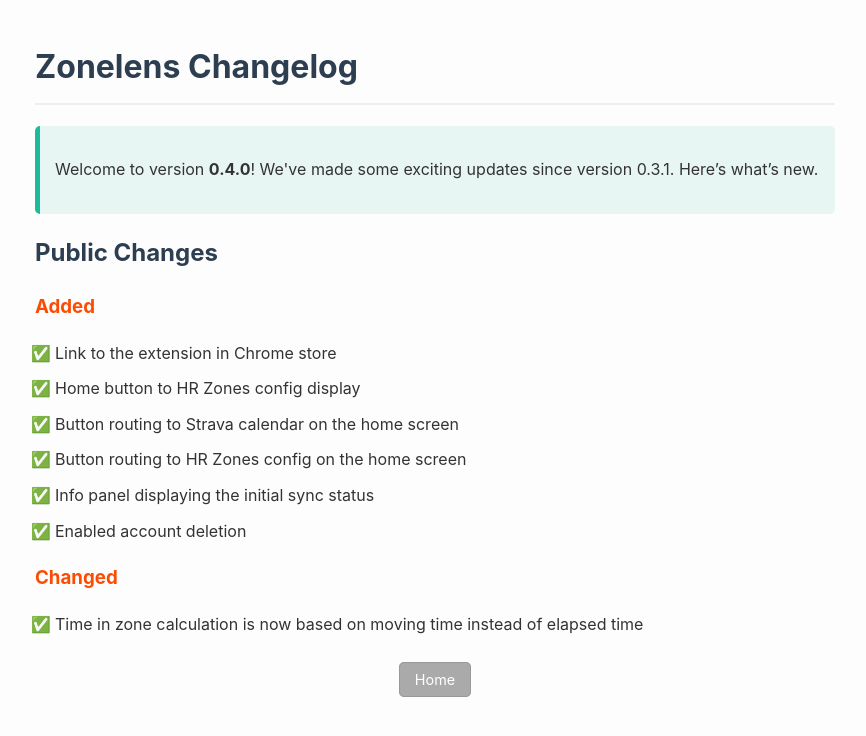
After one commit to stancld/zonelens, a Django app: page /api/changelog/ in a window 1280 px wide. The commit adds this page. Shown: the top 736 px of the page, without its empty margins (205-1071 px from the left). Run offline with Django 5.2, Linux system fonts and the light colour scheme; parts of the project's set-up code (start-up, migrations or seed data) failed here and were passed over.

Commit message:
Introduce Changelog page
* Fix some auth displaying button conditions on the way.

```diff
--- /dev/null
+++ b/backend/api/templates/api/changelog.html
@@ -0,0 +1,91 @@
+<!DOCTYPE html>
+<html lang="en">
+<head>
+    <meta charset="UTF-8">
+    <meta name="viewport" content="width=device-width, initial-scale=1.0">
+    <title>Zonelens Changelog</title>
+    <style>
+        body {
+            font-family: -apple-system, BlinkMacSystemFont, "Segoe UI", Roboto, "Helvetica Neue", Arial, sans-serif;
+            line-height: 1.6;
+            color: #333;
+            max-width: 800px;
+            margin: 0 auto;
+            padding: 20px;
+            background-color: #fdfdfd;
+        }
+        h1, h2, h3 {
+            color: #2c3e50;
+        }
+        h1 {
+            border-bottom: 2px solid #ecf0f1;
+            padding-bottom: 10px;
+        }
+        .version-info {
+            background-color: #e8f6f3;
+            border-left: 5px solid #1abc9c;
+            padding: 15px;
+            margin: 20px 0;
+            border-radius: 5px;
+        }
+        ul {
+            list-style-type: '✅ ';
+            padding-left: 20px;
+        }
+        li {
+            margin-bottom: 10px;
+        }
+        .category {
+            font-weight: bold;
+            color: #FC4C02;
+        }
+        .home-button-container {
+            text-align: center;
+            margin-top: 30px;
+            padding-bottom: 20px;
+        }
+        .home-button {
+            background-color: #aaaaaa;
+            color: #ffffff;
+            border: 1px solid #999999;
+            padding: 8px 15px;
+            font-size: 0.9em;
+            border-radius: 5px;
+            cursor: pointer;
+            text-decoration: none;
+            transition: opacity 0.2s;
+        }
+        .home-button:hover {
+            opacity: 0.85;
+        }
+    </style>
+</head>
+<body>
+    <h1>Zonelens Changelog</h1>
+    <div class="version-info">
+        <p>Welcome to version <strong>0.4.0</strong>! We've made some exciting updates since version 0.3.1. Here’s what’s new.</p>
+    </div>
+
+    <h2>Public Changes</h2>
+
+    <h3><span class="category">Added</span></h3>
+    <ul>
+        <li>Link to the extension in Chrome store</li>
+        <li>Home button to HR Zones config display</li>
+        <li>Button routing to Strava calendar on the home screen</li>
+        <li>Button routing to HR Zones config on the home screen</li>
+        <li>Info panel displaying the initial sync status</li>
+        <li>Enabled account deletion</li>
+    </ul>
+
+    <h3><span class="category">Changed</span></h3>
+    <ul>
+        <li>Time in zone calculation is now based on moving time instead of elapsed time</li>
+    </ul>
+
+    <div class="home-button-container">
+        <a href="{% url 'index' %}" class="home-button">Home</a>
+    </div>
+
+</body>
+</html>
--- a/backend/api/urls.py
+++ b/backend/api/urls.py
@@ -32,6 +32,7 @@ urlpatterns = [
 	path("profile/sync_status", views.sync_status, name="sync_status"),
 	path("auth/strava/", views.strava_authorize, name="strava_authorize"),
 	path("auth/strava/callback/", views.strava_callback, name="strava_callback"),
+	path("auth/logout/", views.logout_view, name="logout"),
 	path(
 		"settings/custom-zones/<uuid:pk>/",
 		views.CustomZonesSettingsDetailView.as_view(),
@@ -67,4 +68,5 @@ urlpatterns = [
 		views.StravaWebhookAPIView.as_view(),
 		name="strava_webhook",
 	),
+	path("changelog/", views.changelog_view, name="changelog"),
 ]
--- a/backend/api/views.py
+++ b/backend/api/views.py
@@ -32,7 +32,7 @@ from urllib.parse import urlencode
 import requests
 from django.conf import settings
 from django.contrib import messages
-from django.contrib.auth import get_user_model, login
+from django.contrib.auth import get_user_model, login, logout
 from django.contrib.auth.mixins import LoginRequiredMixin
 from django.db import transaction
 from django.http import (
@@ -211,6 +211,17 @@ def index_view(request: HttpRequest) -> HttpResponse:
 		except Exception as e:
 			logger.error(f"Error fetching ActivityProcessingQueue for user {request.user.id}: {e}")
 	return render(request, "index.html", context)
+
+
+def changelog_view(request: Request) -> HttpResponse:
+	"""Renders the changelog page."""
+	return render(request, "api/changelog.html")
+
+
+def logout_view(request: Request) -> HttpResponse:
+	"""Logs the user out."""
+	logout(request)
+	return HttpResponseRedirect("/")
 
 
 class ProfileView(APIView):
```
Also changed, not shown: backend/api/templates/index.html (+45 -83 lines).
